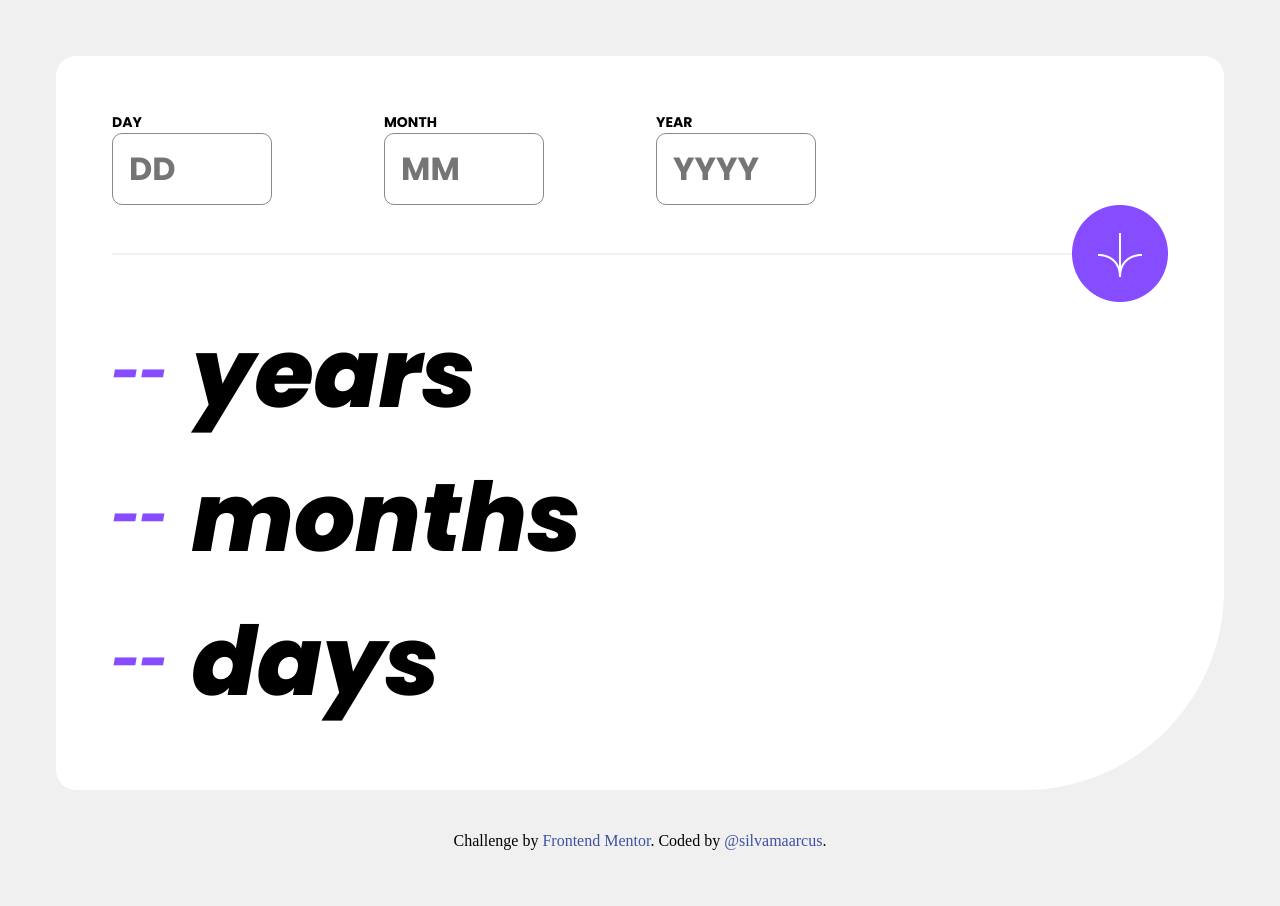
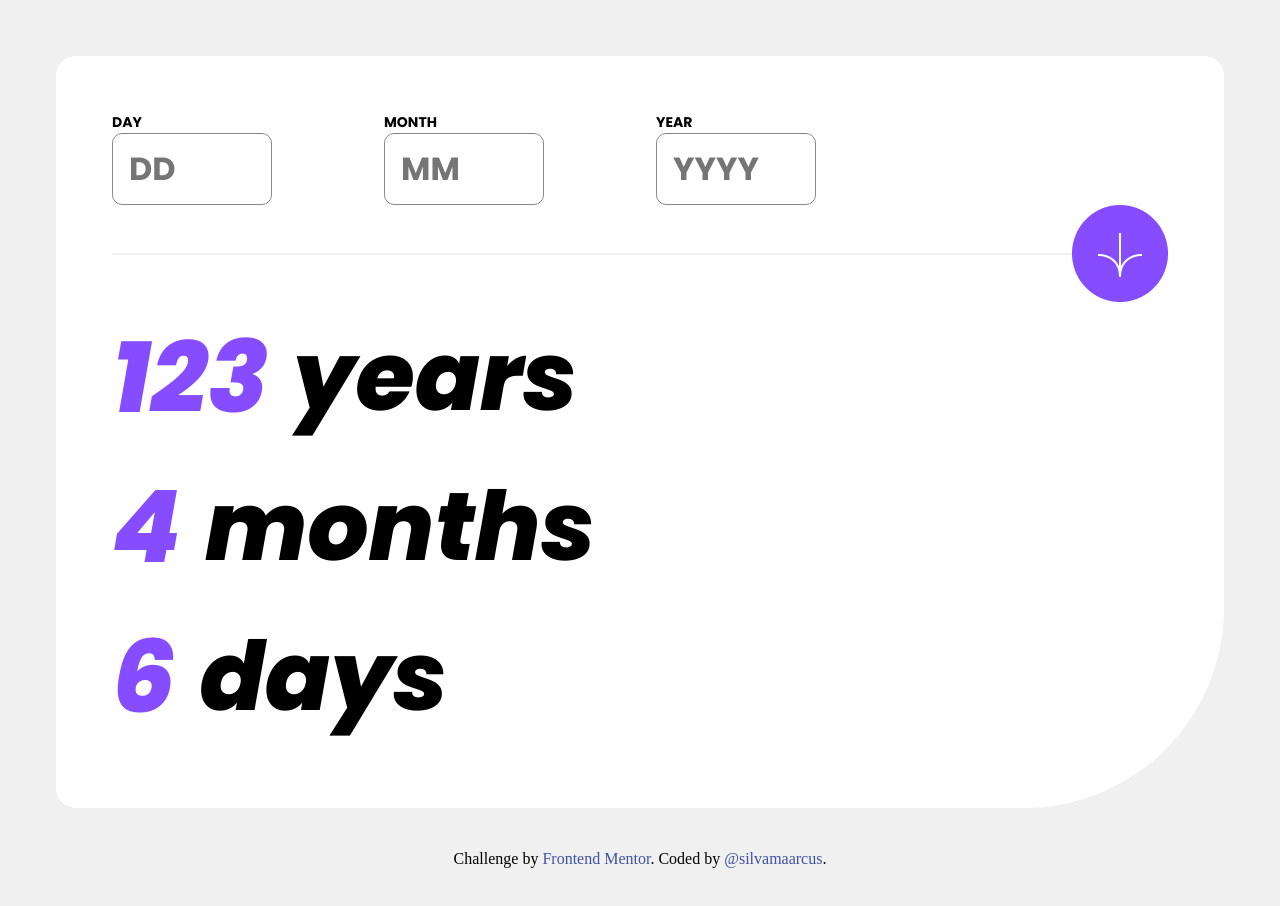
Before and after one commit to silvamaarcus/age-calculator-app, a plain HTML site: page index.html in a window 1280 px wide. Both pictures are taken after a click on the button 640 px from the left and 253 px from the top of the page. Drawn offline with nearby package versions, Linux system fonts and the light colour scheme; files that its build step writes are made by us from their sources.

Commit message:
:sparkles: feat: Função de cálculo adicionada no JavaScript.

```diff
--- a/index.html
+++ b/index.html
@@ -18,36 +18,36 @@
       <div class="container-date">
         <div>
           <label for="day" class="font-input-title">DAY</label>
-          <input type="number" id="day" min="0" max="31" placeholder="DD">
+          <input type="number" id="day" min="0" max="31" placeholder="DD" required>
         </div>
 
         <div>
           <label for="month" class="font-input-title">MONTH</label>
-          <input type="number" id="month" min="0" max="12" placeholder="MM">
+          <input type="number" id="month" min="0" max="12" placeholder="MM" required>
         </div>
 
         <div>
           <label for="year" class="font-input-title">YEAR</label>
-          <input type="number" id="year" min="0" placeholder="YYYY">
+          <input type="number" id="year" min="0" placeholder="YYYY" required>
         </div>
       </div>
 
-      <button type="submit" class="btn-principal">
+      <button type="button" class="btn-principal" id="btn-js">
         <img src="./src/image/button.png">
       </button>
 
       <div class="container-result font-result">
-        <div>
+        <div class="result-years">
           <span>--</span>
           <h1>years</h1>
         </div>
 
-        <div>
+        <div class="result-months">
           <span>--</span>
           <h1>months</h1>
         </div>
 
-        <div>
+        <div class="result-days">
           <span>--</span>
           <h1>days</h1>
         </div>
--- a/src/js/app.js
+++ b/src/js/app.js
@@ -0,0 +1,3 @@
+import calcDate from "./modules/calcDate.js";
+
+calcDate();
--- /dev/null
+++ b/src/js/modules/calcDate.js
@@ -0,0 +1,42 @@
+export default function calcDate() {
+  const btn = document.getElementById('btn-js');
+  const inputs = document.querySelectorAll('input'); // Setando os inputs, para zerá-los, se necessário.
+
+  btn.addEventListener('click', () => {
+    let dayInput = document.getElementById('day').value;
+    let monthInput = document.getElementById('month').value - 1;
+    let yearInput = document.getElementById('year').value;
+
+    // Validando a data fornecida no input.
+    if (dayInput > 31 || monthInput > 12) {
+      alert('INVALID DATE!!!');
+      // Zerando inputs.
+      inputs.forEach((input) => {
+        input.value = '';
+      });
+      return
+    }
+
+    // Criar um novo objeto Date com a data atual pelo JS.
+    let currentDate = new Date();
+    // Criar um novo objeto Date com a data fornecida no input.
+    let inputDate = new Date(yearInput, monthInput, dayInput);
+    // Diferença entre as duas datas (Objetos).
+    let timeDifference = currentDate - inputDate; // Data em milissegundos.
+
+    // Conversão de valores em milissegundos para número inteiro.
+    let yearsDifference = Math.floor(timeDifference / (365.25 * 24 * 60 * 60 * 1000));
+    let monthsDifference = Math.floor((timeDifference % (365.25 * 24 * 60 * 60 * 1000)) / (30.44 * 24 * 60 * 60 * 1000));
+    let daysDifference = Math.floor((timeDifference % (30.44 * 24 * 60 * 60 * 1000)) / (24 * 60 * 60 * 1000));
+
+    //Inserir resultado no HTML através do DOM.
+    document.querySelector('.result-years span').innerText = yearsDifference;
+    document.querySelector('.result-years span').style.fontSize = 100 + 'px';
+
+    document.querySelector('.result-months span').innerText = monthsDifference;
+    document.querySelector('.result-months span').style.fontSize = 100 + 'px';
+
+    document.querySelector('.result-days span').innerText = daysDifference;
+    document.querySelector('.result-days span').style.fontSize = 100 + 'px';
+  });
+}
```
